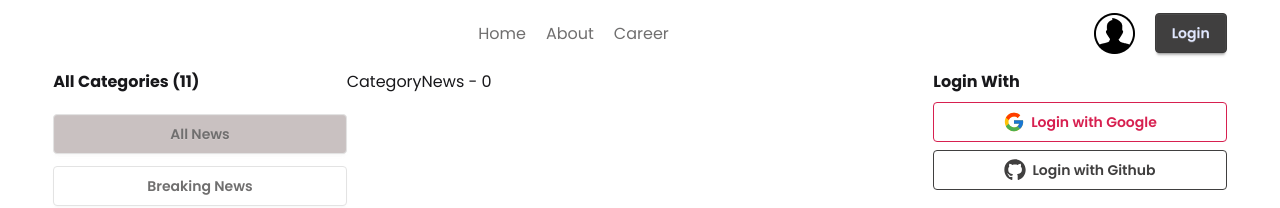
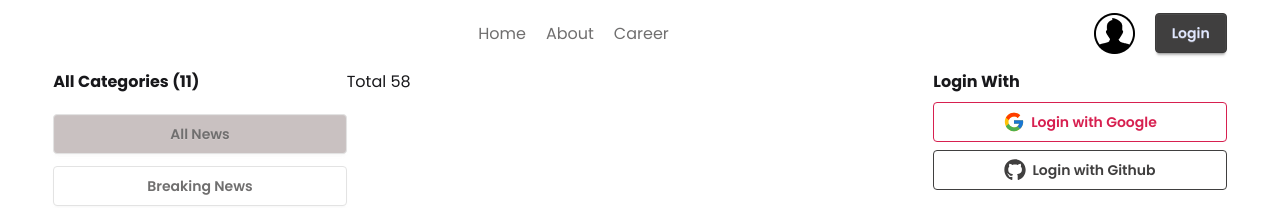
Before and after one commit to soyeb109/dragon-news, a React (Vite) app: page /category/0 in a window 1280 px wide. Shown: the part 243-451 px from the top of the page. Built offline with nearby package versions, Linux system fonts and the light colour scheme.

Commit message:
load news data & filter news data based on category

```diff
--- a/src/pages/CategoryNews.jsx
+++ b/src/pages/CategoryNews.jsx
@@ -1,9 +1,27 @@
-import React from "react";
-import { useParams } from "react-router";
+import React, { useEffect, useState } from "react";
+import { useLoaderData, useParams } from "react-router";
 
 const CategoryNews = () => {
   const { id } = useParams();
-  return <div>CategoryNews - {id}</div>;
+  const data = useLoaderData();
+  const [categoryNews, setCategoryNews] = useState([]);
+
+  useEffect(() => {
+    if (id == 0) {
+      setCategoryNews(data);
+      return;
+    } else if (id == "1") {
+      const filteredNews = data.filter(
+        (news) => news.others.is_today_pick == true
+      );
+      setCategoryNews(filteredNews);
+    } else {
+      const filteredNews = data.filter((news) => news.category_id == id);
+      setCategoryNews(filteredNews);
+    }
+  }, [id, data]);
+
+  return <div>Total {categoryNews.length}</div>;
 };
 
 export default CategoryNews;
--- a/src/routes/router.jsx
+++ b/src/routes/router.jsx
@@ -14,6 +14,7 @@
       },
       {
         path: "/category/:id",
+        loader: () => fetch("/news.json"),
         Component: CategoryNews,
       },
     ],
```
